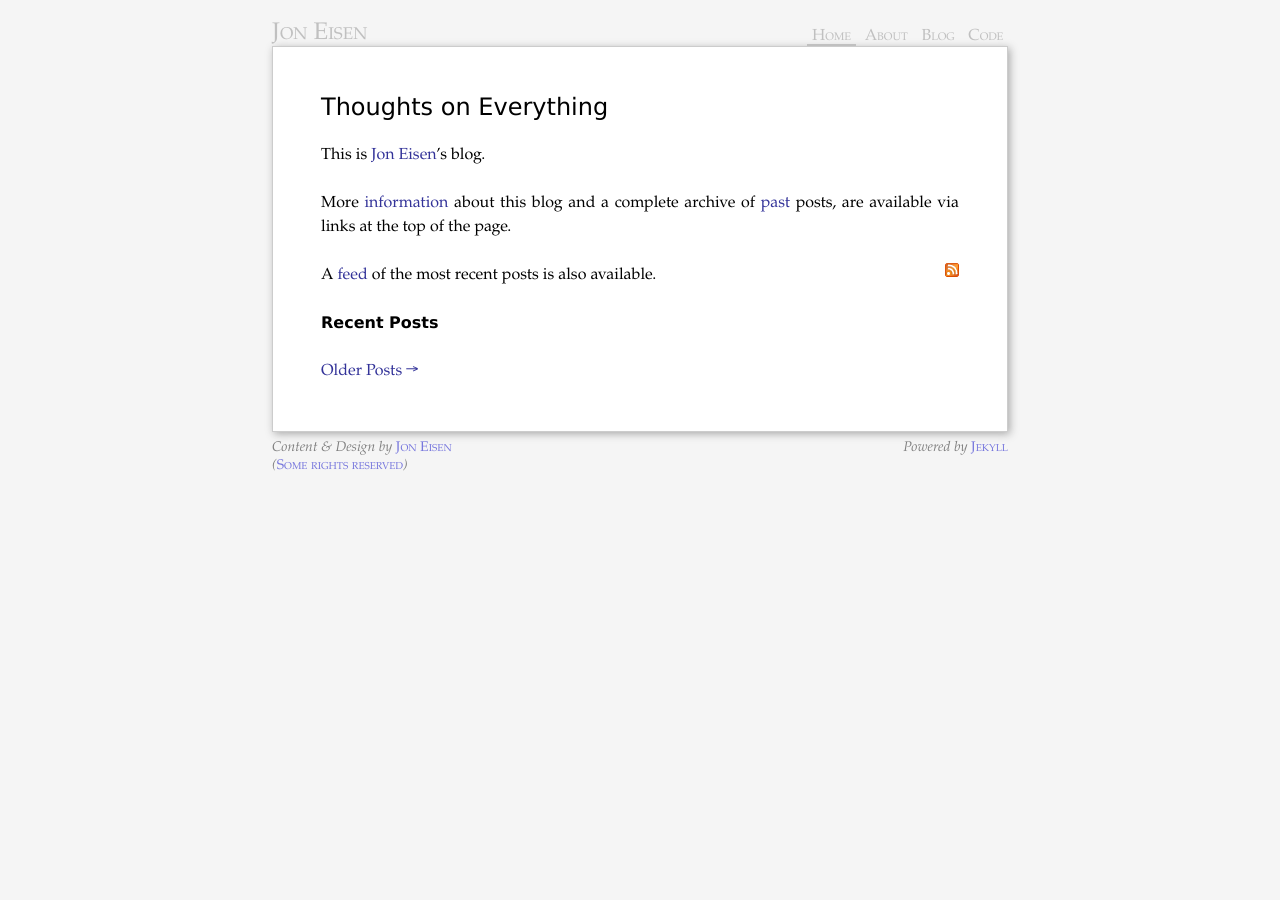
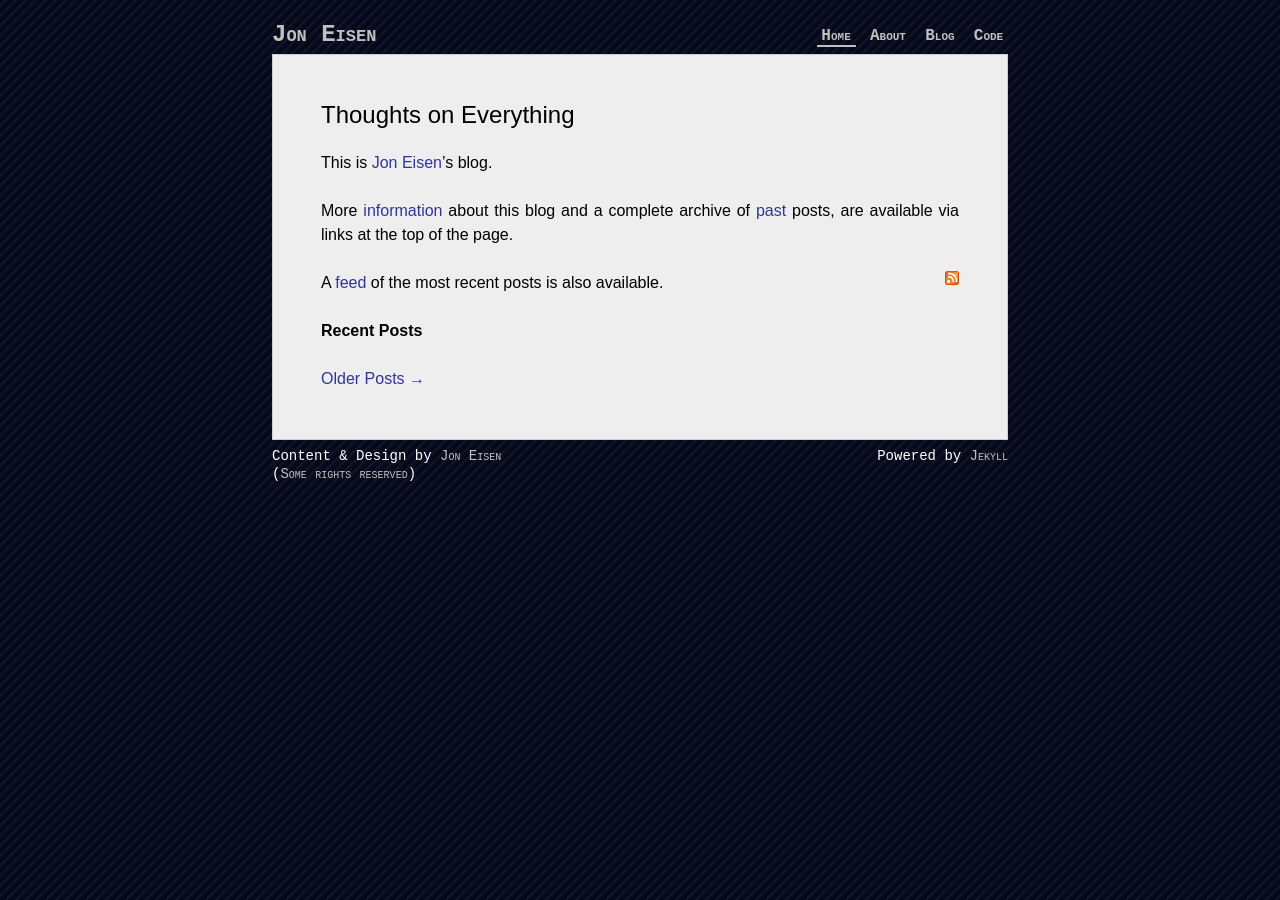
Before and after one commit to yanatan16/yanatan16.github.io, a Jekyll site: the page built from blog/index.markdown, in a window 1280 px wide. Built offline with Jekyll 4.4.1, drawn with Linux system fonts in a browser that asks for light colours; Markdown is read by kramdown in place of the engine named in the settings.

Commit message:
Created my layout. Updated index page

```diff
--- a/_layouts/default.html
+++ b/_layouts/default.html
@@ -21,7 +21,7 @@
    <link rel="stylesheet" href="/files/css/syntax.css" type="text/css" />
 
    <!-- Homepage CSS -->
-   <link rel="stylesheet" href="/files/css/screen.css" type="text/css" />
+   <link rel="stylesheet" href="/files/css/slash.css" type="text/css" />
 
 </head>
 <body id="{{ page.section }}">
--- /dev/null
+++ b/files/css/slash.css
@@ -0,0 +1,424 @@
+/* @override http://mark.reid.dev/files/css/screen.css */
+
+/* @override
+	http://mark.reid.dev/files/css/screen.css
+	http://mark.reid.name/files/css/screen.css
+*/
+
+/* screen.css
+ *
+ * A clean, simple stylesheet that aims for
+ * a consistent vertical rhythm.
+ *
+ * Base font height: 16px
+ * Base line length: 24px
+ *
+ * AUTHOR: Mark Reid <mark@reid.name>
+ */
+
+/* @group Reset */
+body,div,dl,dt,dd,ul,ol,li,h1,h2,h3,h4,h5,h6,pre,form,fieldset,p,blockquote,th,td,abbr { margin:0; padding:0;}
+/* @end */
+
+body {
+	font-family: "Courier New", Courier, monospace;
+	background-image: url(stripe.png);
+	background-color: #111;
+	background-position: center -18em;
+}
+
+/* Hack via Joel Spolsky to make image rescaling nicer in IE */
+img { -ms-interpolation-mode:bicubic; }
+
+/* IE6 ignores this and uses default size of 16pt */
+html>body {
+	font-size:16px;
+}
+p { margin: 0 0 1.5em 0; text-align: justify; }
+
+a { text-decoration: none; color: #339; }
+a:hover { text-decoration: underline; color: #33f; }
+
+h1,h2,h3,h4 {
+	line-height:1em;
+	font-size:1.5em;
+	font-weight: normal;
+	clear: left;
+}
+h1 { margin-bottom: 1em; }
+h2 {
+	font-size: 100%;
+	line-height: 1.5em;
+	margin:1.5em 0 1.5em 0;
+	font-weight:bold;
+}
+
+hr {
+	border-top: 1px solid silver;
+	border-bottom: none;
+	padding: 0;
+	margin: 1.46em 0 0 0;
+}
+
+sup { line-height: 1ex; }
+
+#site {
+	max-width: 46em;
+	margin: 1.5em auto 3em auto;
+	line-height:1.5em;
+}
+
+#page, #disqus_thread {
+	font-family: Arial, Helvetica, sans-serif;
+	background: #EEE;
+/*	background-image: url(grid.png); */
+	padding: 3em 3em 1.5em 3em;
+	border: 1px solid #ccc;
+}
+
+/* @group FancyFirst */
+.emphnext + p:first-letter, p.emphfirst:first-letter {
+	font-size: 48px;
+	padding: 0 0.15em 0 0;
+	margin:  0.05em 0 -0.15em 0;
+	line-height: 1em;
+	float: left;
+}
+
+.emphnext + p:first-line, p.emphfirst:first-line {
+	font-variant: small-caps;
+	font-size: larger;
+}
+/* @end */
+
+.right { float: right; clear: left; }
+.left { float: left; clear: right; }
+.inset {
+	border: 1px solid silver;
+	padding: 2px;
+	margin: 0em 0.8em 0.8em 0.8em;
+}
+.right.inset { margin-right: 0 !important; }
+.left.inset { margin-left: 0 !important; }
+.quiet {
+	color: grey;
+	font-size: 0.875em;
+	line-height: 1.714em;
+}
+blockquote {
+	padding: 0 2.8em;
+	margin: 1.714em 0;
+	color: #444;
+	font-size: 0.875em;
+	line-height: 1.714em;
+}
+
+.note {
+	padding-top: 0.5em;
+	background-color: #fafaff;
+	border-top: 1px solid silver;
+	border-bottom: 1px solid silver;
+}
+/* @group Table */
+table.neat {
+	width: 80%;
+	margin: 1.5em auto 1.5em auto;
+	table-layout: fixed;
+	border-spacing: 0;
+}
+table.neat tr { text-align: center; }
+table.neat th { font-weight: normal; background-color: #eeeeee; }
+table.neat td { background-color: white; }
+table.neat th.title { border-bottom: 1px solid gray; border-top: 1px solid gray; vertical-align: bottom; background-color: lightgrey; }
+caption {
+	color: #333;
+	font-size: 0.875em;
+	margin: 0.875em auto 0 auto;
+	line-height: 1.14em;
+	text-align: justify;
+}
+
+/* @end */
+
+/* @group Lists */
+ul {
+	margin-top: 1.5em;
+	margin-bottom: 1.5em;
+	line-height: 1.5em;
+	padding-left: 1.5em;
+}
+ul li {
+	list-style-type: square;
+	list-style-position: outside;
+}
+ol li {
+	list-style-type: decimal;
+	list-style-position: inside;
+}
+dt { font-weight: bold;}
+dd { margin: 0 0 1.5em 0; text-align: justify; }
+
+ul.compact { margin: 0; padding: 0;}
+ul.compact li { list-style: ;
+	list-style-type: square;
+	list-style-position: inside;
+}
+ul.compact li span.date {
+	display: none;
+	color: grey;
+	width: 20%;
+}
+ul.compact li a {
+	width: 70%;
+}
+/* @end */
+
+/* @group Header */
+#header, #header a {
+	color: silver;
+	padding-bottom: .5em;
+}
+#header a:hover {
+	color: grey;
+}
+#header {
+	position: relative;
+	font-variant: small-caps;
+	line-height: 1em;
+	margin-top: .5em;
+	margin-bottom: 0;
+	font-weight: bold;
+}
+#header h1 {
+	margin-bottom: 0;
+	line-height: 0.9em;
+	display: block;
+	font-weight: bold;
+}
+
+#header ul {
+	position: absolute;
+	top: 0;
+	right: 0;
+	font-size: 100%;
+	line-height: 1.6em;
+	display: block;
+	margin: 0;
+	width: 50%;
+	text-align: right;
+}
+#header ul li { display: inline; }
+#header ul li a {
+	padding: 0.4em 0.3em 0 0.3em;
+	display: inline;
+}
+#header .byline {
+	color: silver;
+	font-size: 10pt;
+	line-height: 75%
+}
+#header:hover .byline a { color: silver; text-shadow: none; }
+#header:hover .byline a:hover { color: black; text-shadow: #aaa 1px 1px 2px;}
+
+/* @group Twitter */
+#twitter_update_list { display: inline; margin: 0; }
+#twitter_update_list li { display: inline; margin: 0;}
+.twitter-title { display: inline; margin: 0; }
+.twitter-title a { display: inline; }
+/* @end */
+
+body#Work #header a.work,
+body#Home #header a.home,
+body#Play #header a.play,
+body#Info #header a.info,
+body#Code #header a.code,
+body#Past #header a.past,
+body#Kith #header a.kith
+{
+	border-bottom: 2px solid silver;
+}
+
+/* @end */
+
+/* @group Footnotes */
+.footnotes { color: grey; }
+.footnotes:hover { color: black; }
+.footnotes ol li {
+	list-style-type: decimal;
+	list-style-position: inside;
+	font-size: 75%;
+	line-height: 1.5em;
+}
+.footnotes ol li > a { display: none; }
+/* @end */
+
+/* @group Sections */
+.section {
+	font-size: 87.5%;
+	line-height: 1.43em;
+	margin-bottom: 1.43em;
+	margin-top: 1.43em;
+	margin-left: 7.5em;
+	padding-right: 3em;
+}
+.section h1 {
+	font-family: Palatino, georgia, serif;
+	font-size: 100%;
+	line-height: 1.43em;
+	position: absolute;
+	width: 6em;
+	max-width: 6em;
+	margin-left: -7.5em;
+	font-weight: bold;
+	font-variant: small-caps;
+}
+.section p { margin-bottom: 1.43em; }
+
+/* @end */
+
+.list .title { font-weight: bold; }
+p.line { position: relative; margin: 0; }
+p.excerpt { margin: 0; }
+.comments { font-size: smaller; position: absolute; color: silver; right: 0; top: 0; }
+.excerpt { color: black; }
+
+/* @group Signature */
+.signature {
+	margin-top: 3em;
+	position: relative;
+}
+.signature .author {
+	font-variant: small-caps;
+	font-style: normal;
+	color: black;
+	display: block;
+	margin-bottom: 1.5em;
+}
+.signature .date {
+	font-size: 87.5%;
+	line-height: 1.5em;
+	display: block;
+	font-variant: small-caps;
+	font-style: normal;
+	position: absolute;
+	right: 0;
+	top: 0;
+}
+.signature .location {
+	display: block;
+	font-size: 87.5%;
+	line-height: 1.5em;
+	position: absolute;
+	right: 0;
+	top: 1.5em;
+}
+/* @end */
+
+/* @group Code */
+pre {
+	margin: 1em 0 1.5em 0;
+	font-size: 0.75em; /* Hack to make code look same size as body font */
+	line-height: 1.5em;
+	color: #111;
+	background: #fffff0;
+	border: 1px solid #ddc;
+	padding: 0.5em 1em;
+	overflow: hidden;
+
+	/* Experimental CSS3 stuff */
+	box-shadow: 1px 1px 6px #ccc;
+	-webkit-box-shadow: 1px 1px 6px #ccc;
+	-moz-box-shadow: 1px 1px 6px #ccc;
+}
+pre:hover {
+	border-right: none;
+	overflow: visible;
+}
+code {
+	font-size: 1em;
+	background-color: #f7f7ff;
+	line-height: 1.4em;
+}
+pre > code {
+	background-color: transparent;
+}
+/* @end */
+
+/* @group LibraryThing */
+span.LTtitle { display: none; }
+div.LTitem { display: inline; margin-right: 0.7em; }
+div.LTprovided { display: none; }
+/* @end */
+
+/* @group Last.fm */
+#lastfm a { margin-right: 0.7em; }
+/* @end */
+
+/* @group Delicious */
+.delicious-posts { }
+.delicious-posts ul, .delicious-posts li, .delicious-banner { margin: 0; padding: 0 }
+.delicious-posts li { list-style-position: outside; margin-bottom: 1em; margin-left: 1em; text-align: justify; }
+.delicious-post { }
+.delicious-banner { display: none; }
+.delicious-posts a:hover { }
+.delicious-posts a { }
+.delicious-post a { font-weight: bold; }
+p.delicious-extended { font-size: 100%; display: inline; }
+p.delicious-extended:before { content: ' — '; }
+/* @end */
+
+/* @group Footer */
+#footer {
+	margin-top: 0;
+	color: white;
+	font-size: 87.5%;
+	line-height: 1.3em;
+}
+#footer address {
+	font-style: normal;
+	position: relative;
+	margin: .5em 0 0 0;
+	text-align: right;
+}
+#footer a {
+	font-variant: small-caps;
+	font-style: normal;
+	color: #77d;
+	text-decoration: none;
+	color: silver;
+}
+#footer a:hover {
+	text-decoration: underline;
+}
+
+#footer .copyright {
+	position: absolute;
+	left: 0;
+	text-align: left;
+	display: block;
+}
+#footer .engine {
+	position: absolute;
+	text-align: right;
+	display: block;
+	right: 0;
+}
+/* @end */
+
+
+/* @group Figures and images */
+dl.figure {
+	margin-top: 1.5em;
+	margin-bottom: 1.5em;
+	text-align: center;
+}
+
+dl.figure dd {
+	color: #333;
+	font-size: 0.875em;
+	margin: 0.875em auto 0 auto;
+	line-height: 1.14em;
+	text-align: justify;
+	width: 85%;
+}
+/* @end */
```
Also changed, not shown: index.markdown (+18 -4 lines), files/css/stripe.png (added), files/images/thoughtful_jon.jpg (added), 1 other file.
